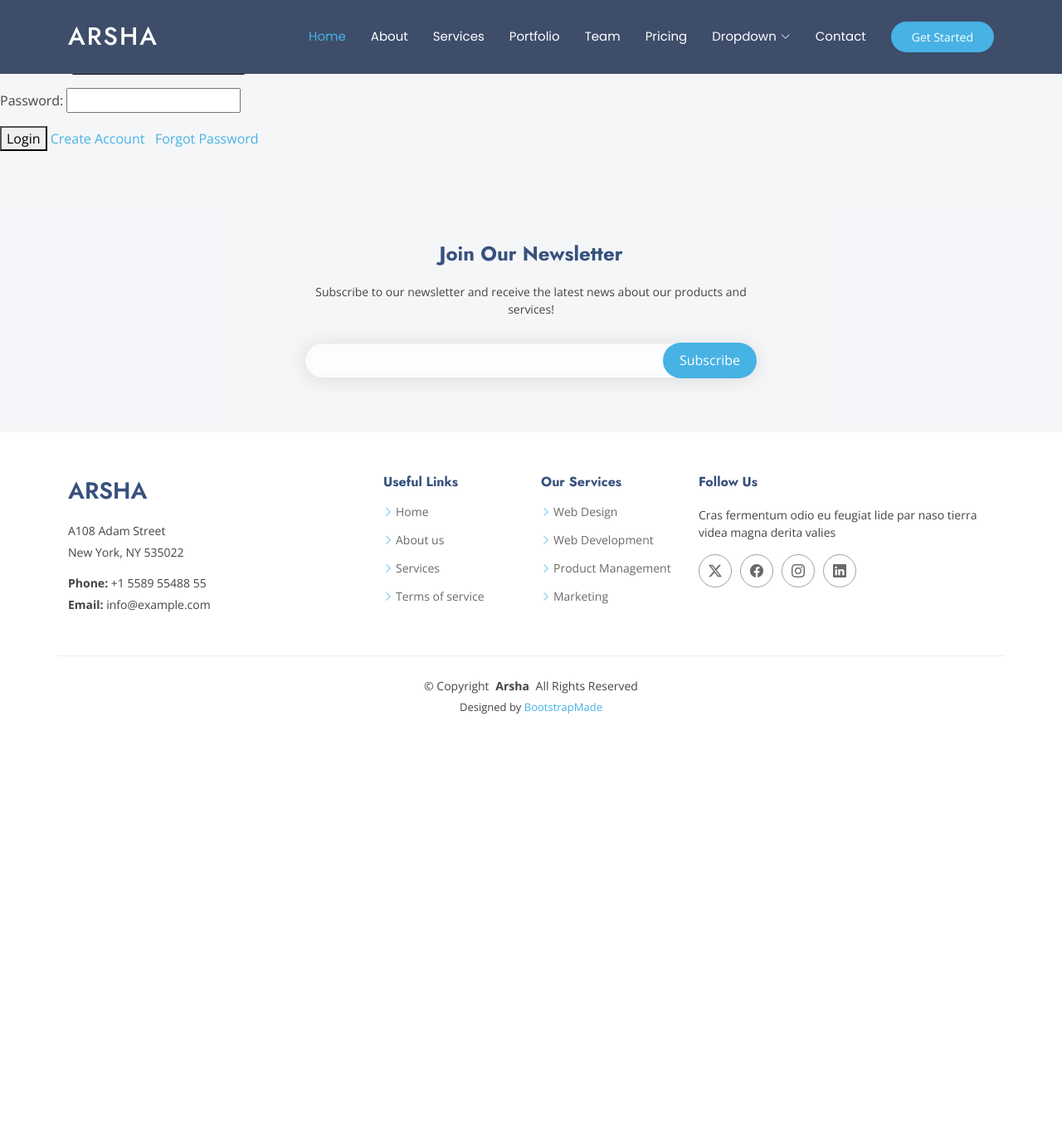
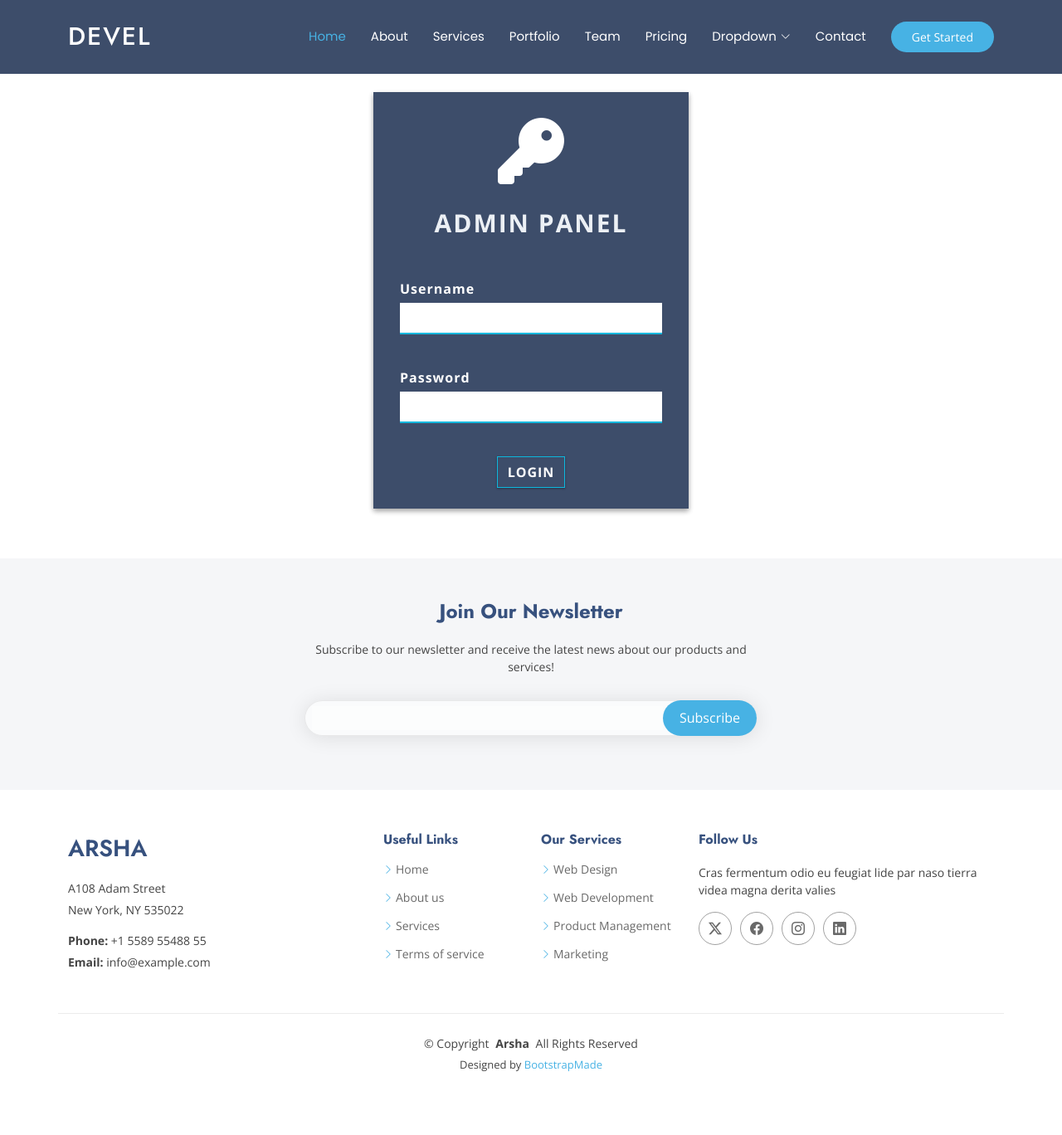
Before and after one commit to devac123/django_lms, a Django app: page /accounts/login/ in a window 1280 px wide. Shown: the whole page at 83% size. Before the commit the page ends 861 px from the top, so only its background shows below. Run offline with Django 5.2, Linux system fonts and the light colour scheme; some libraries are stand-ins or nearby versions.

Commit message:
update login page structrue

```diff
--- a/theme/static/css/main.css
+++ b/theme/static/css/main.css
@@ -1018,7 +1018,139 @@
   .about .read-more:hover i {
     transform: translate(5px, 0);
   }
-
+  /*--------------------------------------------------------------
+  # Login Section
+  --------------------------------------------------------------*/
+  .dj_forms.login {
+    padding: 20px;
+  }
+
+  .dj_forms  input {
+    display: block;
+    width: 100%;
+    padding: .375rem .75rem;
+    font-size: 1rem;
+    line-height: 1.5;
+    appearance: none;
+    background-clip: padding-box;
+    transition: border-color .15s ease-in-out, box-shadow .15s ease-in-out;
+  }
+  .login-box {
+    margin-top: 75px;
+    height: auto;
+    padding-top: 20px;
+
+    background: #3d4d6a;
+    text-align: center;
+    box-shadow: 0 3px 6px rgba(0, 0, 0, 0.16), 0 3px 6px rgba(0, 0, 0, 0.23);
+}
+
+ .login-key {
+    height: 100px;
+    font-size: 80px;
+    line-height: 100px;
+    background: -webkit-linear-gradient(#fff, #fff);
+    -webkit-background-clip: text;
+    -webkit-text-fill-color: transparent;
+}
+
+ .login-title {
+    margin-top: 15px;
+    text-align: center;
+    font-size: 30px;
+    letter-spacing: 2px;
+    margin-top: 15px;
+    font-weight: bold;
+    color: #ECF0F5;
+}
+
+ .login-form {
+    margin-top: 25px;
+    text-align: left;
+}
+
+  .dj_forms.login input[type=text] {
+    /* background-color: #1A2226; */
+    border: none;
+    border-bottom: 2px solid #0DB8DE;
+    border-top: 0px;
+    border-radius: 0px;
+    font-weight: bold;
+    outline: 0;
+    margin-bottom: 20px;
+    padding-left: 10px;
+
+}
+
+  .dj_forms.login input[type=password] {
+    /* background-color: #1A2226; */
+    border: none;
+    border-bottom: 2px solid #0DB8DE;
+    border-top: 0px;
+    border-radius: 0px;
+    font-weight: bold;
+    outline: 0;
+    padding-left: 10px;
+    margin-bottom: 20px;
+
+}
+
+ .dj_forms .form-group {
+    margin-bottom: 40px;
+    outline: 0px;
+  }
+
+  .dj_forms .form-control:focus {
+    border-color: inherit;
+    -webkit-box-shadow: none;
+    box-shadow: none;
+    border-bottom: 2px solid #0DB8DE;
+    outline: 0;
+    background-color: #1A2226;
+    color: #ECF0F5;
+}
+
+  .dj_forms  .form-control-label {
+      color: #fff;
+      font-weight: bold;
+      letter-spacing: 1px;
+      margin-bottom: 5px;
+
+    }
+
+    .dj_forms .btn-outline-primary {
+      border-color: #0DB8DE;
+      color: #ffffff;
+      border-radius: 0px;
+      font-weight: bold;
+      letter-spacing: 1px;
+      box-shadow: 0 1px 3px rgba(0, 0, 0, 0.12), 0 1px 2px rgba(0, 0, 0, 0.24);
+  }
+
+    .dj_forms  .btn-outline-primary:hover {
+      background-color: #0DB8DE;
+      right: 0px;
+  }
+
+  .dj_forms .login-btm {
+      float: left;
+  }
+
+  .dj_forms .login-button {
+      padding-right: 0px;
+      text-align: center;
+      margin-bottom: 25px;
+  }
+
+  .dj_forms .login-text {
+      text-align: left;
+      padding-left: 0px;
+      color: #A2A4A4;
+  }
+
+  .dj_forms .loginbttm {
+      padding: 0px;
+  }
   /*--------------------------------------------------------------
   # Why Us Section
   --------------------------------------------------------------*/
--- a/theme/templates/Header.html
+++ b/theme/templates/Header.html
@@ -1,20 +1,20 @@
 <header id="header" class="header d-flex align-items-center fixed-top">
   <div class="container-fluid container-xl position-relative d-flex align-items-center">
 
-    <a href="{{ HOME_PAGE }}" class="logo d-flex align-items-center me-auto">
+    <a href="{{ '/' }}" class="logo d-flex align-items-center me-auto">
       <!-- Uncomment the line below if you also wish to use an image logo -->
       <!-- <img src="assets/img/logo.png" alt=""> -->
-      <h1 class="sitename">Arsha</h1>
+      <h1 class="sitename">Devel</h1>
     </a>
 
     <nav id="navmenu" class="navmenu">
       <ul>
-        <li><a href="#hero" class="active">Home</a></li>
-        <li><a href="#about">About</a></li>
-        <li><a href="#services">Services</a></li>
-        <li><a href="#portfolio">Portfolio</a></li>
-        <li><a href="#team">Team</a></li>
-        <li><a href="#pricing">Pricing</a></li>
+        <li><a href="/#hero" class="active">Home</a></li>
+        <li><a href="/#about">About</a></li>
+        <li><a href="/#services">Services</a></li>
+        <li><a href="/#portfolio">Portfolio</a></li>
+        <li><a href="/#team">Team</a></li>
+        <li><a href="/#pricing">Pricing</a></li>
         <li class="dropdown"><a href="#"><span>Dropdown</span> <i class="bi bi-chevron-down toggle-dropdown"></i></a>
           <ul>
             <li><a href="#">Dropdown 1</a></li>
--- a/theme/templates/base.html
+++ b/theme/templates/base.html
@@ -24,7 +24,7 @@
   <link href="{%  static 'vendor/aos/aos.css' %}" rel="stylesheet">
   <link href="{%  static 'vendor/glightbox/css/glightbox.min.css' %}" rel="stylesheet">
   <link href="{%  static 'vendor/swiper/swiper-bundle.min.css' %}" rel="stylesheet">
-
+  <link href="https://cdnjs.cloudflare.com/ajax/libs/font-awesome/6.0.0-beta3/css/all.min.css" rel="stylesheet">
   <!-- Main CSS File -->
   <link href="{%  static 'css/main.css' %}" rel="stylesheet">
 
@@ -38,7 +38,9 @@
 </head>
 <body>
     {% include 'Header.html'   %}
+    <main class="main">
     {% block body %} {% endblock %}
+  </main>
     {% include 'Footer.html'   %}
 
      <!-- Scroll Top -->
--- a/theme/templates/index.html
+++ b/theme/templates/index.html
@@ -1,8 +1,7 @@
 {% extends 'base.html' %}
 {% block title %} devl {% endblock %}
 
-{% block body %}
-<main class="main">
+  {% block body %}
      <!-- Hero Section -->
      <section id="hero" class="hero section dark-background">
 
@@ -850,5 +849,4 @@
         </div>
 
       </section><!-- /Contact Section -->
-</main>
-{% endblock %}
+      {% endblock %}
--- a/theme/templates/registration/login.html
+++ b/theme/templates/registration/login.html
@@ -2,7 +2,10 @@
 {% block body %}
 
 <!-- login form section -->
-<section id="login_form" class="login_form section light-background">
+<section id="login_form" class="login_form section">
+    <!-- End Section Title -->
+    <div class="container">
+        <div class="row gy-4">
             {% if messages %}
             {% for message in messages %}
             <div class="alert alert-{{ message.tags }}">
@@ -10,14 +13,43 @@
             </div>
             {% endfor %}
             {% endif %}
+            <div class="col-lg-4 col-md-2"></div>
+            <div class="col-lg-4 col-md-8 login-box">
+                <div class="col-lg-12 login-key">
+                    <i class="fa fa-key" aria-hidden="true"></i>
+                </div>
 
-<form method="post">
+                <div class="col-lg-12 login-title">
+                    ADMIN PANEL
+                </div>
+
+
+                <div class="col-lg-12 login-form">
+                    <div class="col-lg-12 login-form">
+                        <form method="post" class="dj_forms login">
                             {% csrf_token %}
-    {{ form.as_p }}
-    <button type="submit">Login</button>
-    <a href="{% url 'create_account' %}">Create Account</a> &nbsp;
-    <a href="{% url 'change_password' %}">Forgot Password</a>
+                            {% for field in form %}
+                            <div class="form-group">
+                                <label class="form-control-label">{{field.label}}</label>
+                                {{ field }}
+                            </div>
+                            {% endfor %}
+
+                            <input type="hidden" name="next" value="{{ request.GET.next }}">
+                            <div class="col-lg-12 loginbttm">
+                                <div class="col-lg-6 login-btm login-text">
+                                    <!-- Error Message -->
+                                </div>
+                                <div class="col-lg-12 login-btm login-button">
+                                    <button type="submit" class="btn btn-outline-primary">LOGIN</button>
+                                </div>
+                            </div>
 
                         </form>
+                    </div>
+                </div>
+                <div class="col-lg-3 col-md-2"></div>
+            </div>
+        </div>
 </section>
 {% endblock %}
```
Lines whose indentation alone changed are shown as unchanged.
